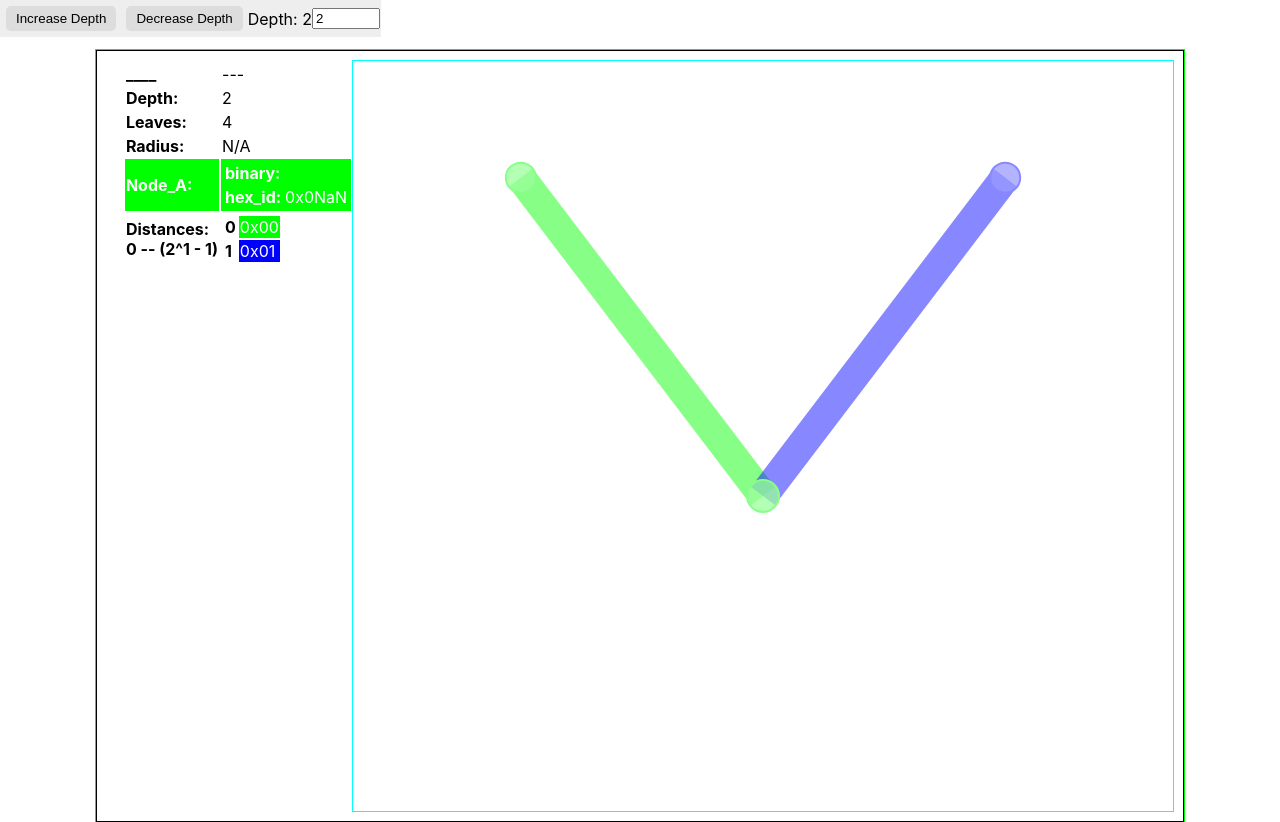
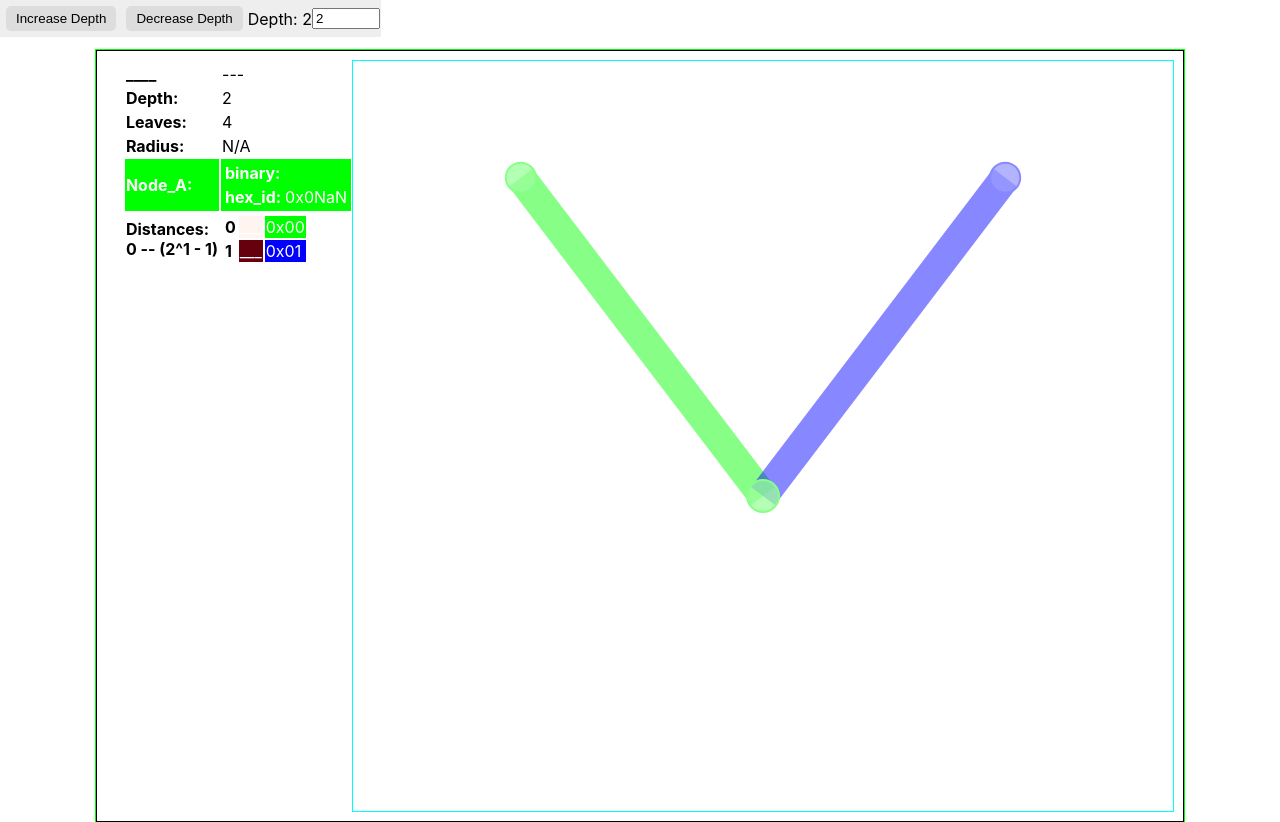
Before and after one commit to ScottyPoi/xor, a React (Create React App) app: page / in a window 1280 px wide. Both pictures are taken after a click on the button "Increase Depth". Built offline with nearby package versions, Linux system fonts and the light colour scheme.

Commit message:
color band in infocontainer

```diff
--- a/src/InfoContainer.tsx
+++ b/src/InfoContainer.tsx
@@ -1,4 +1,5 @@
 import { padToEven } from "./treeUtils";
+import * as d3 from "d3";
 
 interface InfoContainerProps {
   selected: string;
@@ -15,19 +16,36 @@ interface InfoContainerProps {
   depth: number;
 }
 
+const fillColorByDistance = (
+  colorScale: d3.ScaleSequential<string, never>,
+  distance?: string
+) => {
+  return distance ? colorScale(parseInt(distance.slice(2), 16)) : "none";
+};
+
 export default function InfoContainer({
   selected,
   tooltip,
   nodeB,
   depth,
 }: InfoContainerProps) {
+  const minDistance = 0;
+  const maxDistance = 2 ** (depth - 1) - 1;
+  const colorScale = d3
+    .scaleSequential(d3.interpolateReds)
+    .domain([minDistance, maxDistance]);
+
   return (
     <div className="info-container">
       <table>
         <tbody>
           <tr>
-            <th>{(tooltip && tooltip.id) ? tooltip.id + '_'.repeat(depth + 1 - tooltip.id.length) : '_'.repeat(depth + 2)} {' '}</th>
-            <td>{'---'}</td>
+            <th>
+              {tooltip && tooltip.id
+                ? tooltip.id + "_".repeat(depth + 1 - tooltip.id.length)
+                : "_".repeat(depth + 2)}{" "}
+            </th>
+            <td>{"---"}</td>
           </tr>
           <tr>
             <th>Depth:</th>
@@ -65,13 +83,15 @@ export default function InfoContainer({
             <tr>
               <th>
                 Distances:
-                <br />0  --  (2^{depth - 1} - 1)
+                <br />0 -- (2^{depth - 1} - 1)
               </th>
               <td>
-                {Array.from({ length: Math.min(16, 2 ** (depth - 1)) }, (_, i) =>
-                  i < Math.min(16, 2 ** depth - 1) / 2
-                    ? i
-                    : 2 ** depth - Math.min(16, 2 ** depth - 1) + i
+                {Array.from(
+                  { length: Math.min(16, 2 ** (depth - 1)) },
+                  (_, i) =>
+                    i < Math.min(16, 2 ** (depth - 1)) / 2
+                      ? i
+                      : 2 ** (depth - 1) - Math.min(16, 2 ** (depth - 1)) + i
                 ).map((x) => {
                   const s = parseInt(selected.slice(2), 2);
                   const d = x ^ s;
@@ -83,8 +103,19 @@ export default function InfoContainer({
                         <th>
                           {x < Math.min(16, 2 ** depth - 1) / 2
                             ? x
-                            : "2^" + depth + "-" + (2 ** depth - x)}
+                            : "2^" + (depth-1) + "-" + (2 ** depth - x)}
                         </th>
+                        <td
+                          style={{
+                            color: "white",
+                            background: fillColorByDistance(
+                              colorScale,
+                              '0x' + x.toString(16)
+                            ),
+                          }}
+                        >
+                          ___
+                        </td>
                         <td
                           style={{
                             color: "white",
```
